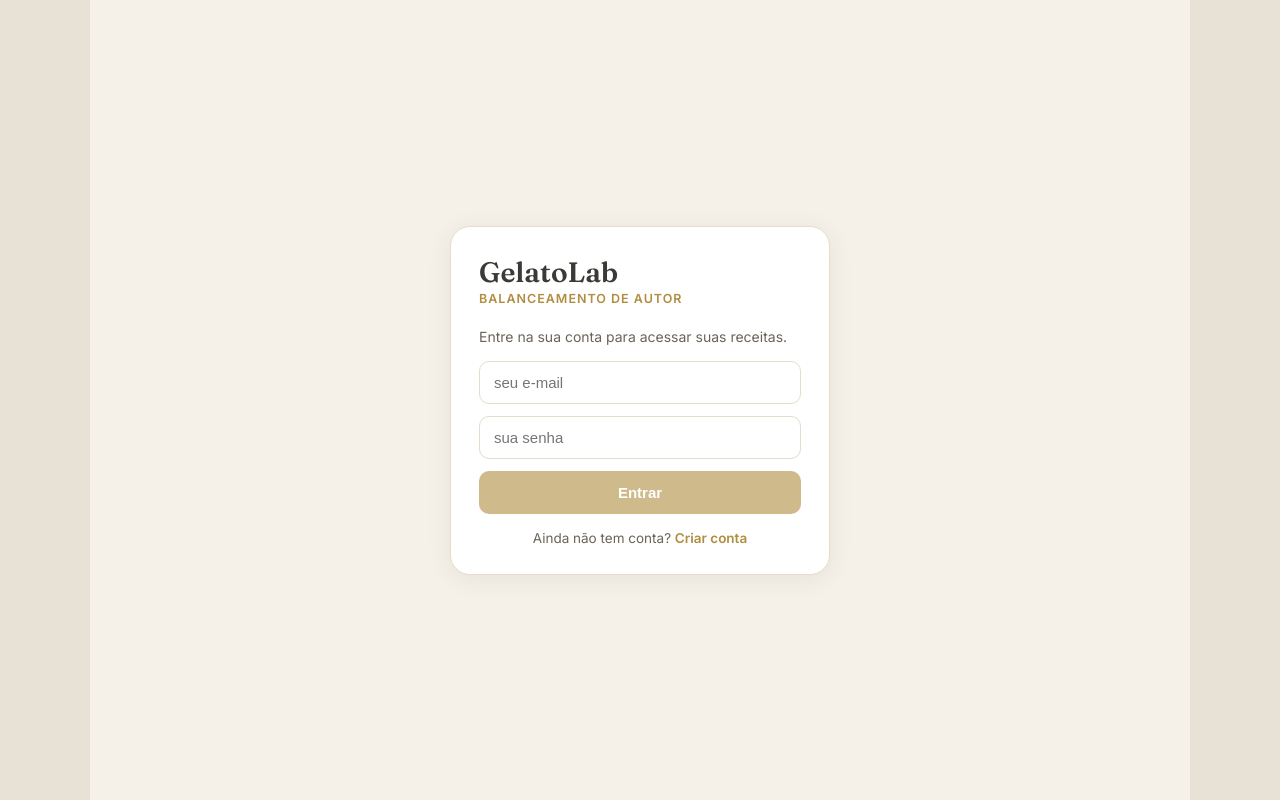
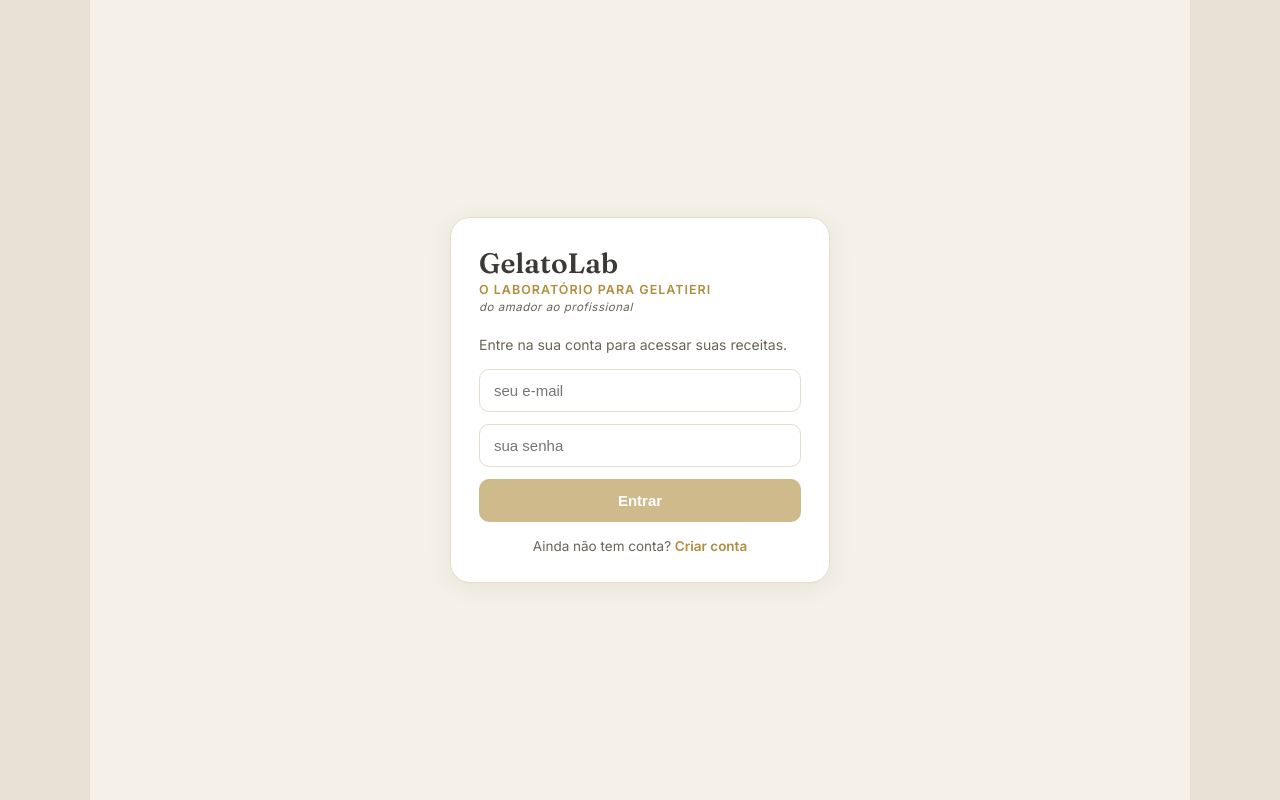
Before and after one commit to BellaCookery/gelatolab, a React (Vite) app: page / in a window 1280 px wide. Built offline with nearby package versions, Linux system fonts and the light colour scheme; no server answers.

Commit message:
Add files via upload

```diff
--- a/src/GelatoLab.jsx
+++ b/src/GelatoLab.jsx
@@ -1063,7 +1063,8 @@ export default function GelatoLab({ session }) {
         <img src="/icon-192.png" alt="GelatoLab" style={{ width: 38, height: 38, borderRadius: 9, boxShadow: "0 2px 12px rgba(176,141,63,.35)", display: "block" }} />
         <div>
           <div style={{ fontFamily: "'Fraunces', Georgia, serif", fontSize: 22, fontWeight: 700, color: T.ink, letterSpacing: 0.3, lineHeight: 1 }}>Gelato<span style={{ color: T.gold }}>Lab</span></div>
-          <div style={{ fontSize: 9.5, letterSpacing: 2.5, textTransform: "uppercase", color: T.goldSoft, fontWeight: 600, marginTop: 2 }}>Balanceamento de autor</div>
+          <div style={{ fontSize: 9.5, letterSpacing: 2.5, textTransform: "uppercase", color: T.goldSoft, fontWeight: 600, marginTop: 2 }}>O laboratório para gelatieri</div>
+          <div style={{ fontSize: 8.5, letterSpacing: 1, color: T.soft, fontStyle: "italic", marginTop: 1 }}>do amador ao profissional</div>
         </div>
       </div>
       <div style={{ height: 2, background: `linear-gradient(90deg, ${T.gold}, ${T.goldLine} 40%, transparent)`, marginBottom: 14, borderRadius: 2 }} />
--- a/src/Login.jsx
+++ b/src/Login.jsx
@@ -46,7 +46,8 @@ export default function Login() {
     <div style={{ minHeight: "100vh", display: "flex", alignItems: "center", justifyContent: "center", background: T.bg, padding: 24, fontFamily: "'Inter', system-ui, sans-serif" }}>
       <div style={{ width: "100%", maxWidth: 380, background: "#fff", border: `1px solid ${T.line}`, borderRadius: 20, padding: 28, boxShadow: "0 4px 24px rgba(60,58,54,.08)" }}>
         <div style={{ fontFamily: "'Fraunces', Georgia, serif", fontSize: 28, fontWeight: 600, color: T.ink, marginBottom: 2 }}>GelatoLab</div>
-        <div style={{ fontSize: 12.5, letterSpacing: 1, textTransform: "uppercase", color: T.gold, fontWeight: 700, marginBottom: 22 }}>Balanceamento de autor</div>
+        <div style={{ fontSize: 12.5, letterSpacing: 1, textTransform: "uppercase", color: T.gold, fontWeight: 700, marginBottom: 3 }}>O laboratório para gelatieri</div>
+        <div style={{ fontSize: 11.5, letterSpacing: 0.5, color: T.soft, fontStyle: "italic", marginBottom: 22 }}>do amador ao profissional</div>
 
         <div style={{ fontSize: 14, color: T.soft, marginBottom: 16 }}>{modo === "entrar" ? "Entre na sua conta para acessar suas receitas." : "Crie sua conta para começar a salvar receitas."}</div>
 
```
